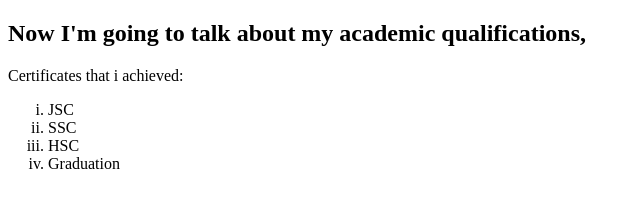
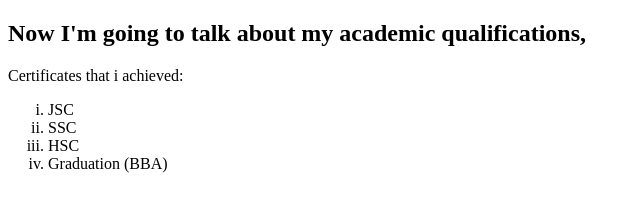
Before and after one commit to 54423khandakar/html-portfolio, a plain HTML site: page Public/academic qualifications.html in a window 1280 px wide. Shown: the full height of the page, 0-640 px from the left. Drawn offline with Linux system fonts and the light colour scheme.

Commit message:
Update academic qualifications.html

```diff
--- a/Public/academic qualifications.html
+++ b/Public/academic qualifications.html
@@ -22,7 +22,7 @@
           <li>JSC</li>
           <li>SSC</li>
           <li>HSC</li>
-          <li>Graduation</li>
+          <li>Graduation (BBA)</li>
         </ol>
 
       </body>
```
